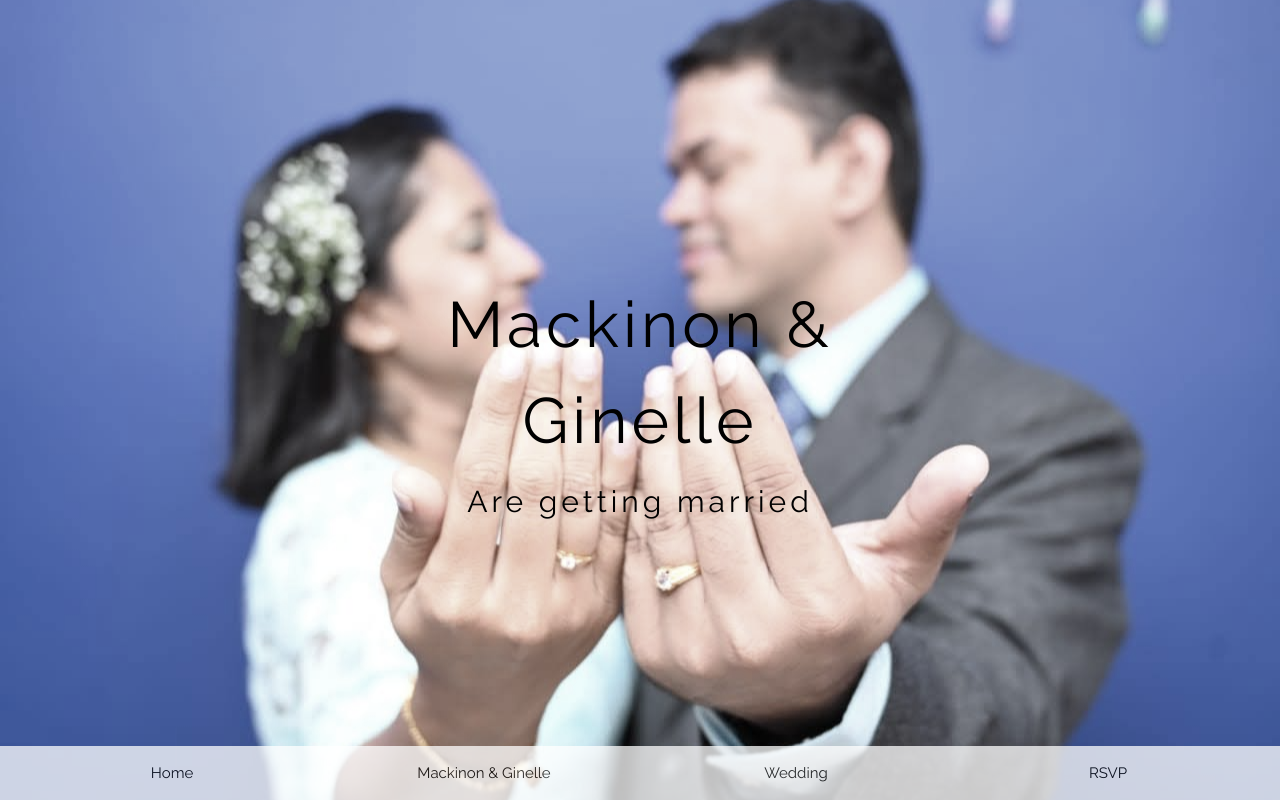
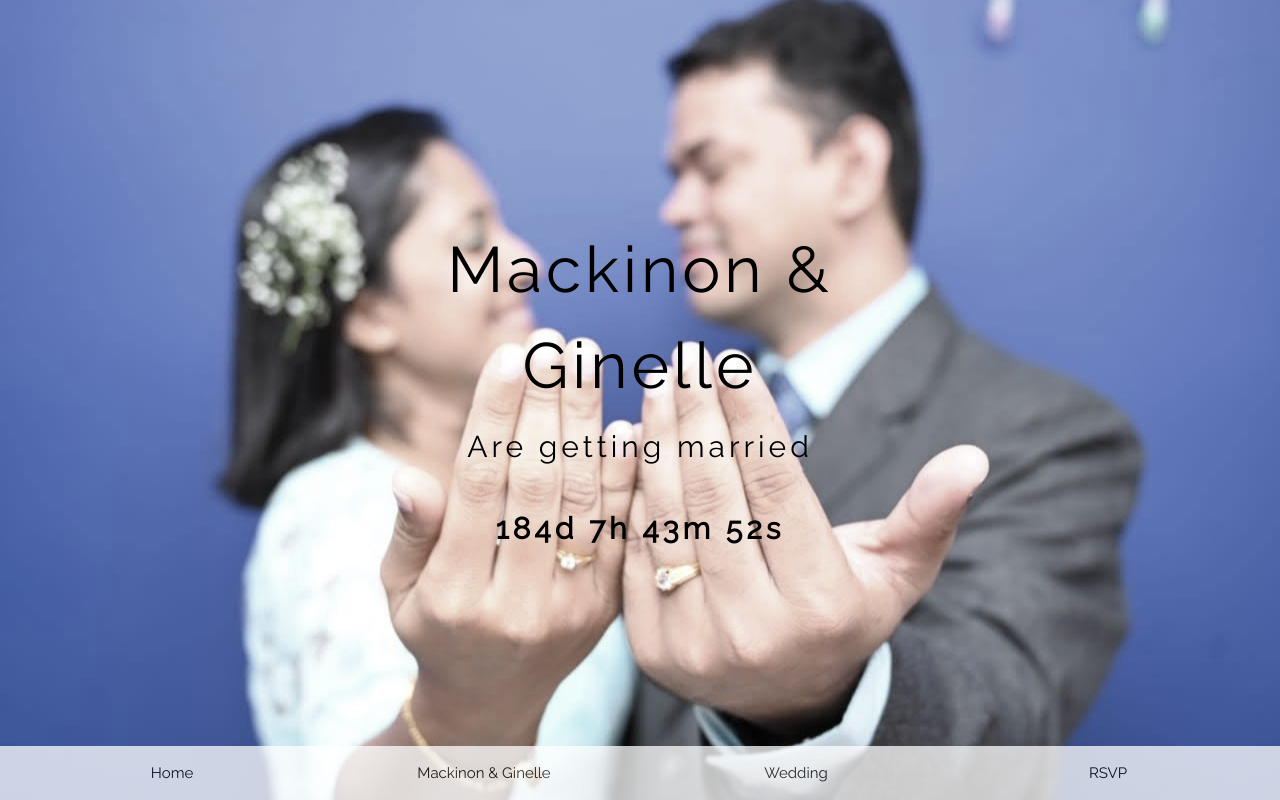
Before and after one commit to Mackinon/macandgin, a plain HTML site: page index.html in a window 1280 px wide. Shown: the top 800 px of the page. Drawn offline with nearby package versions, Linux system fonts and the light colour scheme.

Commit message:
Update index.html

```diff
--- a/index.html
+++ b/index.html
@@ -24,7 +24,7 @@ p {line-height: 2}
   <div class="w3-display-middle w3-text-black w3-center">
     <h1 class="w3-jumbo">Mackinon & Ginelle</h1>
     <h2>Are getting married</h2>
-    <h2><b>
+    <h2><b> <p id="demo"> </p>
       <script>
 // Set the date we're counting down to
 var countDownDate = new Date("Nov 7, 2021 15:00:00").getTime();
```
